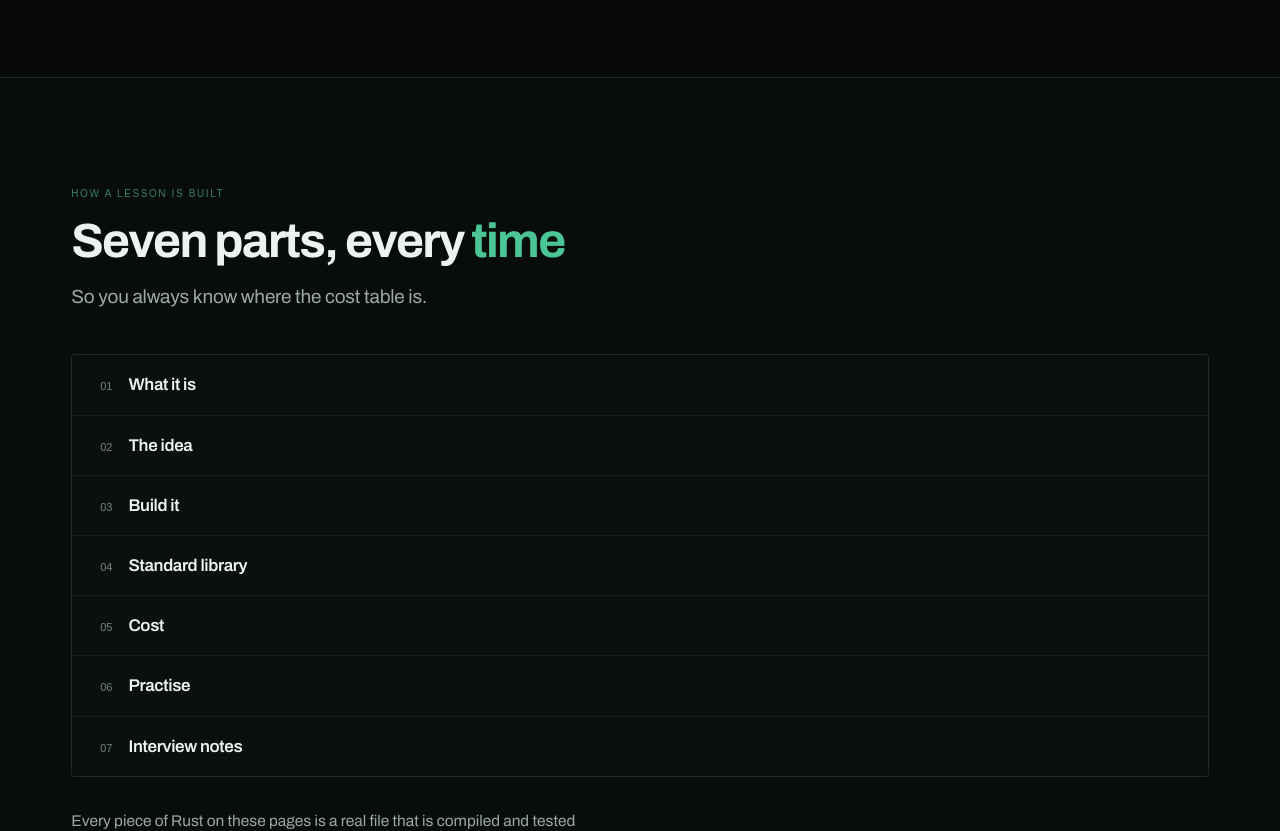
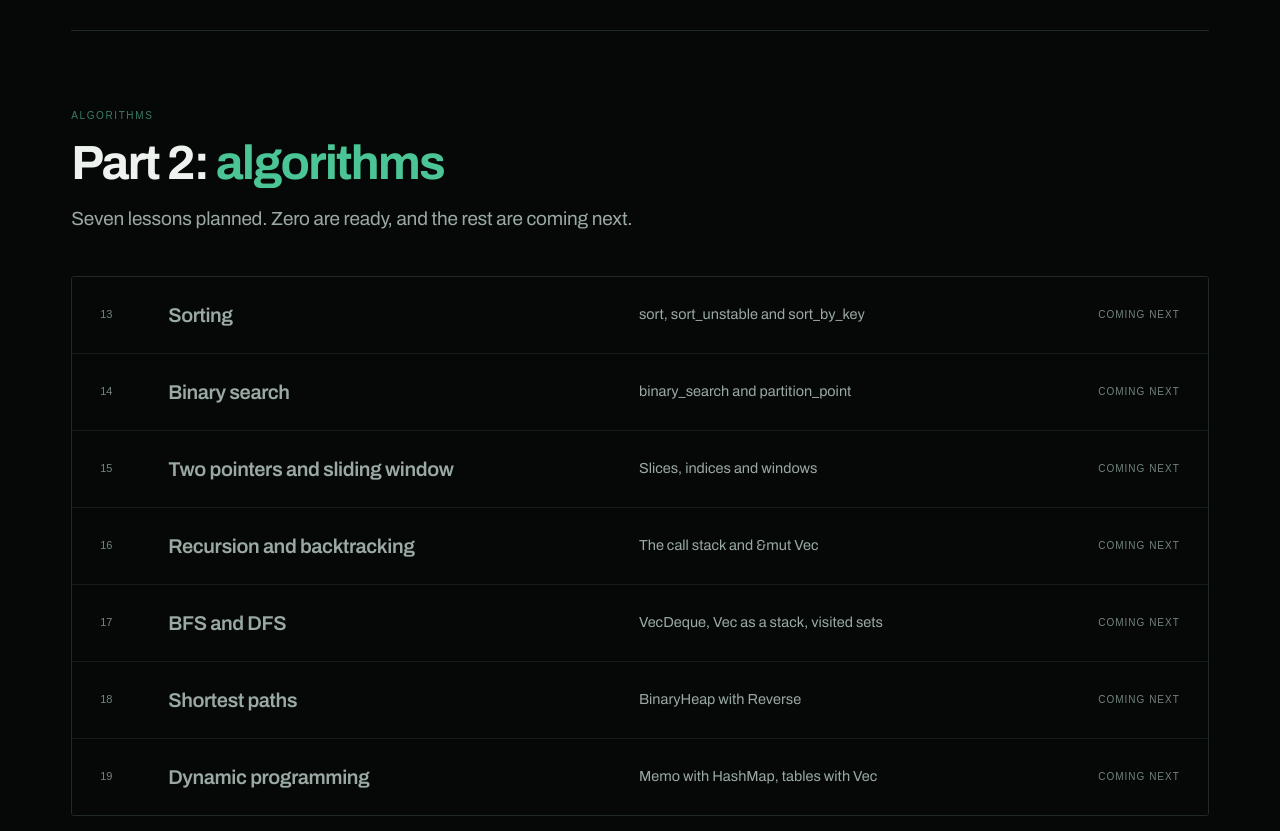
Before and after one commit to verastack-labs/origan, a Next.js app: page /learn/rust-dsa in a window 1280 px wide. Shown: the part 1740-2571 px from the top of the page. Built offline with nearby package versions, Linux system fonts and the light colour scheme; a web font is replaced by a local one.

Commit message:
Group the DSA in Rust index and sidebar by part, and add Part 2 to the curriculum

```diff
--- a/src/components/dsa/chapters.tsx
+++ b/src/components/dsa/chapters.tsx
@@ -34,6 +34,8 @@ export type Chapter = {
   order: number;
   slug: string;
   title: string;
+  /** Which part of the course it is in. */
+  part: number;
   /** Published lessons are links. The rest are listed, dimmed, and say so. */
   available: boolean;
 };
@@ -112,7 +114,7 @@ function revealCurrent(box: HTMLElement | null) {
   }
 }
 
-/** The nav itself: thirteen lessons, with the seven parts under the one you are on. */
+/** The nav itself: every lesson, grouped by part, with the seven parts under the one you are on. */
 function ChapterList({
   course,
   chapters,
@@ -127,11 +129,20 @@ function ChapterList({
   onNavigate?: () => void;
 }) {
   const row = "relative flex items-baseline gap-3 rounded-control py-2 pl-3 pr-2 text-[14.5px] leading-snug";
+  const partNumbers = [...new Set(chapters.map((c) => c.part))];
+  const grouped = partNumbers.length > 1;
 
   return (
     <nav aria-label="Chapters">
+      {partNumbers.map((part) => (
+      <div key={part} className={grouped && part !== partNumbers[0] ? "mt-5" : ""}>
+      {grouped && (
+        <p className="notation mb-1.5 whitespace-nowrap pl-3">
+          Part {part} · {course.partNames[part]}
+        </p>
+      )}
       <ol className="grid gap-px">
-        {chapters.map((chapter) => {
+        {chapters.filter((c) => c.part === part).map((chapter) => {
           const here = chapter.slug === current;
           const number = (
             <span
@@ -202,6 +213,8 @@ function ChapterList({
           );
         })}
       </ol>
+      </div>
+      ))}
     </nav>
   );
 }
@@ -210,7 +223,7 @@ function ChapterList({
 function CourseTitle({ course, onNavigate }: { course: CourseNav; onNavigate?: () => void }) {
   return (
     <>
-      <p className="notation whitespace-nowrap">Part 1</p>
+      <p className="notation whitespace-nowrap">{Object.keys(course.partNames).length > 1 ? "Free lessons" : "Part 1"}</p>
       <Link
         href={course.path}
         onClick={onNavigate}
--- a/src/components/dsa/course-pages.tsx
+++ b/src/components/dsa/course-pages.tsx
@@ -9,6 +9,7 @@ import { ContentsBlock, LessonNav, StudioCredit } from "@/components/dsa/lesson-
 import { componentsFor } from "@/components/dsa/mdx-components";
 import { ReadMark, ReadTick } from "@/components/dsa/read-tick";
 import { coursePath, courseUrl, navOf, type Course } from "@/data/courses";
+import { partOf } from "@/data/rust-dsa";
 import { site } from "@/data/site";
 import { courseJsonLd, jsonLdScript, lessonJsonLd } from "@/lib/course-jsonld";
 import { getLesson, getLessons } from "@/lib/lessons";
@@ -74,20 +75,14 @@ export function lessonMetadata(course: Course, slug: string): Metadata {
   };
 }
 
-const numbers = ["zero", "one", "two", "three", "four", "five", "six", "seven", "eight", "nine", "ten", "eleven", "twelve", "thirteen"];
+const numbers = ["zero", "one", "two", "three", "four", "five", "six", "seven", "eight", "nine", "ten", "eleven", "twelve", "thirteen", "fourteen", "fifteen", "sixteen", "seventeen", "eighteen", "nineteen", "twenty"];
 
 const capital = (word: string) => word[0].toUpperCase() + word.slice(1);
 
 export function CourseIndex({ course }: { course: Course }) {
   const lessons = getLessons(course);
   const live = new Map(lessons.map((l) => [l.slug, l]));
-  const ready = lessons.length;
-  const total = course.curriculum.length;
-
-  const listing = {
-    heading: course.listingHeading,
-    sub: `${capital(numbers[total])} lessons planned. ${capital(numbers[ready])} ${ready === 1 ? "is" : "are"} ready, and the rest are coming next.`,
-  };
+  const partNumbers = [...new Set(course.curriculum.map(partOf))].sort((a, b) => a - b);
 
   return (
     <>
@@ -101,13 +96,29 @@ export function CourseIndex({ course }: { course: Course }) {
 
       <section id="lessons" className={section}>
         <div className={shell}>
+          {partNumbers.map((part, index) => {
+            const entries = course.curriculum.filter((entry) => partOf(entry) === part);
+            const total = entries.length;
+            const ready = entries.filter((entry) => live.has(entry.slug)).length;
+            const listing = {
+              heading:
+                part === 1 ? course.listingHeading : (course.partHeadings?.[part] ?? `Part ${part}`),
+              sub: `${capital(numbers[total])} lessons planned. ${capital(numbers[ready])} ${ready === 1 ? "is" : "are"} ready${ready === total ? "" : ", and the rest are coming next"}.`,
+            };
+
+            return (
+              <div
+                key={part}
+                id={`part-${part}`}
+                className={index === 0 ? "" : "mt-[clamp(48px,7vw,96px)] border-t border-line pt-[clamp(40px,6vw,80px)]"}
+              >
                 <Reveal variant="label" className="notation">
-            {course.partNames[1]}
+                  {course.partNames[part]}
                 </Reveal>
                 <HeadingPair pair={listing} className="mt-3.5" />
 
                 <ol className="mt-[clamp(24px,3.4vw,44px)] overflow-hidden rounded-panel border border-line">
-            {course.curriculum.map((entry) => {
+                  {entries.map((entry) => {
                     const lesson = live.get(entry.slug);
                     const row =
                       "grid grid-cols-[36px_minmax(0,1fr)] gap-x-4 gap-y-1 px-[clamp(16px,2.6vw,28px)] py-[clamp(16px,2.2vw,22px)] md:grid-cols-[36px_minmax(0,1.1fr)_minmax(0,1fr)_110px] md:items-center md:gap-x-8";
@@ -153,6 +164,9 @@ export function CourseIndex({ course }: { course: Course }) {
                   })}
                 </ol>
               </div>
+            );
+          })}
+        </div>
       </section>
 
       <section id="shape" className={`border-t border-line bg-ground-2 ${section}`}>
@@ -197,6 +211,7 @@ export async function LessonView({ course, slug }: { course: Course; slug: strin
     order: entry.order,
     slug: entry.slug,
     title: entry.title,
+    part: partOf(entry),
     available: published.has(entry.slug),
   }));
 
--- a/src/data/resources.ts
+++ b/src/data/resources.ts
@@ -19,7 +19,7 @@ export const resources: readonly Resource[] = [
   {
     id: "dsa-in-rust",
     name: rustDsa.name,
-    summary: "Data structures, taught in Rust, with code that is compiled and tested.",
+    summary: "Data structures and algorithms, taught in Rust, with code that is compiled and tested.",
     href: rustDsa.path,
     unit: ["lesson", "lessons"],
   },
@@ -37,5 +37,5 @@ export const resourcesPage = {
   heading: "Free [study] material",
   sub: "Made by VeraStack Labs. Open to anyone, no sign-up.",
   description:
-    "Free study material for engineering students, made by VeraStack Labs. DSA in Rust teaches data structures in Rust, and Java Collections teaches the Java Collections Framework. Every code sample is compiled and tested.",
+    "Free study material for engineering students, made by VeraStack Labs. DSA in Rust teaches data structures and algorithms in Rust, and Java Collections teaches the Java Collections Framework. Every code sample is compiled and tested.",
 };
--- a/src/data/rust-dsa.ts
+++ b/src/data/rust-dsa.ts
@@ -1,7 +1,8 @@
 import { site } from "./site";
 
 /**
- * The "DSA in Rust" section: its name, its routes and the whole of Part 1.
+ * The "DSA in Rust" section: its name, its routes, and both parts: data
+ * structures, then algorithms.
  *
  * This is the plan, not the list of what is live. A lesson is live when its
  * MDX file exists in `src/content/learn/rust-dsa/` (see `src/lib/lessons.ts`),
@@ -13,12 +14,12 @@ export const rustDsa = {
   path: "/learn/rust-dsa/",
   // Said plainly, because it is also the search term.
   description:
-    "Data structures, taught in Rust. Each lesson has an idea, a small working build, the standard library version, a cost table, practice problems with hints, and interview notes. Every code sample is compiled and tested.",
+    "Data structures and algorithms, taught in Rust. Each lesson has an idea, a small working build, the standard library version, a cost table, practice problems with hints, and interview notes. Every code sample is compiled and tested.",
   provider: {
     name: site.studio,
     url: site.labsUrl,
   },
-  partNames: { 1: "Data structures" } as Record<number, string>,
+  partNames: { 1: "Data structures", 2: "Algorithms" } as Record<number, string>,
 } as const;
 
 export type CurriculumEntry = {
@@ -28,9 +29,14 @@ export type CurriculumEntry = {
   title: string;
   /** What Rust-specific idea the lesson is really about. */
   angle: string;
+  /** Which part of the course it belongs to. Left out means Part 1. */
+  part?: number;
 };
 
-/** Part 1, in order. Slugs are the URL, so they do not change once published. */
+/** The part a curriculum entry belongs to. */
+export const partOf = (entry: Pick<CurriculumEntry, "part">) => entry.part ?? 1;
+
+/** Both parts, in order. Slugs are the URL, so they do not change once published. */
 export const curriculum: readonly CurriculumEntry[] = [
   { order: 0, slug: "setup", title: "Setting up, and how to read these pages", angle: "cargo new, cargo test, the Playground" },
   { order: 1, slug: "arrays-and-vec", title: "Arrays and Vec", angle: "Slices, bounds checks, capacity and length" },
@@ -45,6 +51,13 @@ export const curriculum: readonly CurriculumEntry[] = [
   { order: 10, slug: "graphs", title: "Graphs: representations", angle: "Vec<Vec<usize>> and indices instead of references" },
   { order: 11, slug: "tries", title: "Tries", angle: "Nested maps and prefix search" },
   { order: 12, slug: "union-find", title: "Union-find", angle: "Path compression and ranks" },
+  { order: 13, part: 2, slug: "sorting", title: "Sorting", angle: "sort, sort_unstable and sort_by_key" },
+  { order: 14, part: 2, slug: "binary-search", title: "Binary search", angle: "binary_search and partition_point" },
+  { order: 15, part: 2, slug: "two-pointers-sliding-window", title: "Two pointers and sliding window", angle: "Slices, indices and windows" },
+  { order: 16, part: 2, slug: "recursion-backtracking", title: "Recursion and backtracking", angle: "The call stack and &mut Vec" },
+  { order: 17, part: 2, slug: "bfs-dfs", title: "BFS and DFS", angle: "VecDeque, Vec as a stack, visited sets" },
+  { order: 18, part: 2, slug: "shortest-paths", title: "Shortest paths", angle: "BinaryHeap with Reverse" },
+  { order: 19, part: 2, slug: "dynamic-programming", title: "Dynamic programming", angle: "Memo with HashMap, tables with Vec" },
 ];
 
 /** The seven parts every lesson has, in order. The contents rail lists these. */
--- a/src/lib/llms.ts
+++ b/src/lib/llms.ts
@@ -26,7 +26,9 @@ function coursePages(course: Course): string {
   const lessonLines = getLessons(course)
     .map((lesson) => `- [${lesson.title}](${courseUrl(course, lesson.slug)}): ${lesson.sub}`)
     .join("\n");
-  return `- [${course.name}](${site.url}${course.path}): the course index, listing all ${course.curriculum.length} lessons planned for Part 1.
+  const parts = Object.keys(course.partNames).length;
+  const planned = parts > 1 ? `across ${parts} parts` : "for Part 1";
+  return `- [${course.name}](${site.url}${course.path}): the course index, listing all ${course.curriculum.length} lessons planned ${planned}.
 ${lessonLines}`;
 }
 
```
Also changed, not shown: src/data/courses.ts (+9 -5 lines), 2 other files (tests, documents, lock files or other folders). Lines whose indentation alone changed are shown as unchanged.
